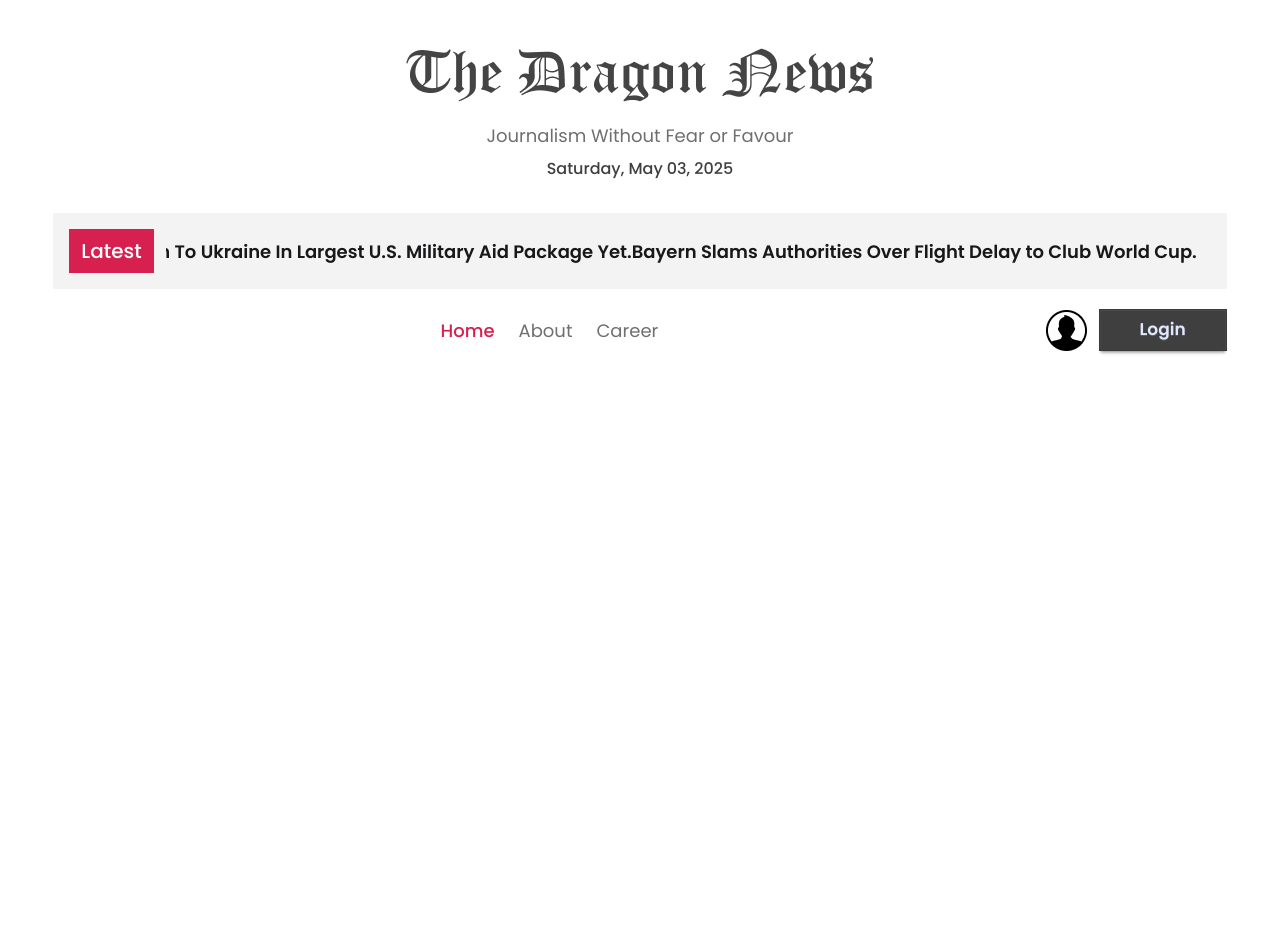
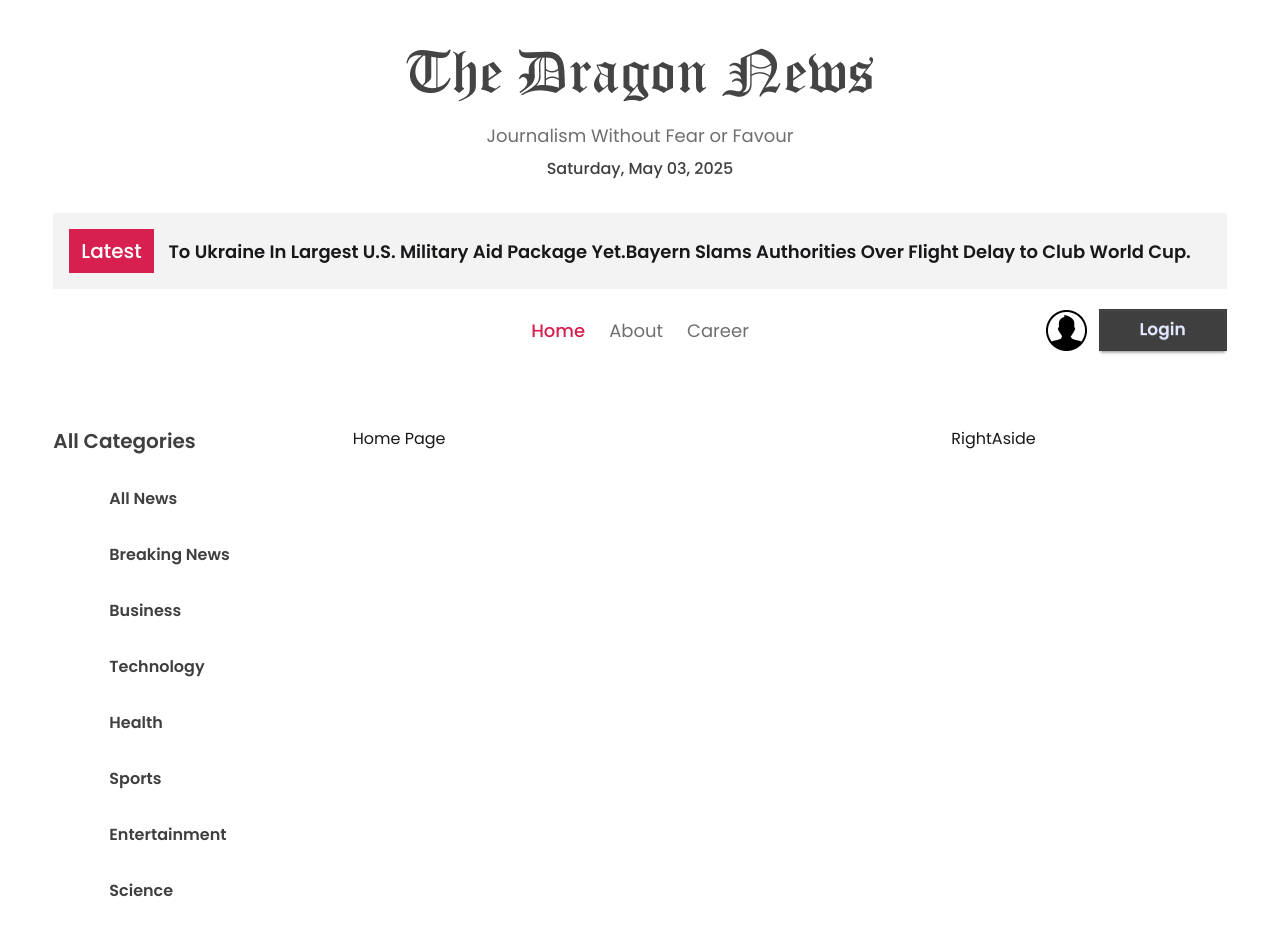
Before and after one commit to protapkrghosh/dragon-news, a React (Vite) app: page / in a window 1280 px wide. Shown: the top 937 px of the page. Before the commit the page ends 800 px from the top, so only its background shows below. Built offline with nearby package versions, Linux system fonts and the light colour scheme.

Commit message:
left aside completed in home page

```diff
--- a/src/Routes/Router.jsx
+++ b/src/Routes/Router.jsx
@@ -1,15 +1,31 @@
 import { createBrowserRouter } from "react-router";
 import HomeLayout from "../layouts/HomeLayout";
+import Home from "../pages/Home";
+import CategoryNews from "../pages/CategoryNews";
 
 
 const router = createBrowserRouter([
    {
       path: "/",
       Component: HomeLayout,
+      children: [
+         {
+            index: true,
+            Component: Home,
+         },
+         {
+            path: 'category/:id',
+            Component: CategoryNews,
+         }
+      ]
    },
    {
-      path: "/*",
-      element: <h3>Error 404</h3>,
+      path: 'auth',
+      element: <h2>Authentication Layout</h2>
+   },
+   {
+      path: "*",
+      element: <h3 className="flex justify-center text-accent text-9xl font-extrabold mt-52">Error 404</h3>,
    },
 ]);
 
--- /dev/null
+++ b/src/components/Categories.jsx
@@ -0,0 +1,30 @@
+import React, { use } from "react";
+import { NavLink } from "react-router";
+
+const categoryPromise = fetch("/categories.json").then((res) => res.json());
+
+const Categories = () => {
+   const categories = use(categoryPromise);
+
+   return (
+      <div>
+         <h4 className="text-xl text-primary font-semibold">All Categories</h4>
+
+         <div className="category_nav grid grid-cols-1 mt-5 gap-2">
+            {categories.map((category) => (
+               <NavLink
+                  to={`/category/${category.name}`}
+                  key={category.id}
+                  className={
+                     "btn bg-white hover:bg-base-300 border-0 shadow-none justify-start text-primary text-base font-semibold py-6 pl-14"
+                  }
+               >
+                  {category.name}
+               </NavLink>
+            ))}
+         </div>
+      </div>
+   );
+};
+
+export default Categories;
--- /dev/null
+++ b/src/components/HomePageLayout/LeftAside.jsx
@@ -0,0 +1,14 @@
+import React, { Suspense } from "react";
+import Categories from "../Categories";
+
+const LeftAside = () => {
+   return (
+      <div>
+         <Suspense fallback={<span className="loading loading-dots w-10"/>}>
+            <Categories />
+         </Suspense>
+      </div>
+   );
+};
+
+export default LeftAside;
--- /dev/null
+++ b/src/components/HomePageLayout/RightAside.jsx
@@ -0,0 +1,7 @@
+import React from 'react';
+
+const RightAside = () => {
+   return <div>RightAside</div>;
+};
+
+export default RightAside;
--- a/src/components/Navbar.jsx
+++ b/src/components/Navbar.jsx
@@ -4,14 +4,16 @@ import userImg from '../assets/user.png'
 
 const Navbar = () => {
    return (
-      <div className='flex justify-between items-center'>
+      <div className='grid grid-cols-3'>
          <div className=""></div>
-         <div className="nav text-accent text-[18px] space-x-6">
+
+         <div className="nav text-accent text-[18px] space-x-6 mt-2 flex justify-center">
             <NavLink to={"/"}>Home</NavLink>
             <NavLink to={"/about"}>About</NavLink>
             <NavLink to={"/career"}>Career</NavLink>
          </div>
-         <div className="flex items-center gap-3">
+
+         <div className="flex justify-end items-center gap-3">
             <img src={userImg} alt="User" />
             <button className="btn btn-primary text-[17px] rounded-none px-10 py-5">
                Login
--- a/src/index.css
+++ b/src/index.css
@@ -19,6 +19,10 @@
    font-family: "Poppins", sans-serif;
 }
 
-.active {
+nav .active {
    @apply text-secondary font-medium
 }
+
+.category_nav .active {
+   @apply bg-base-300
+}
--- a/src/layouts/HomeLayout.jsx
+++ b/src/layouts/HomeLayout.jsx
@@ -3,6 +3,8 @@ import { Outlet } from "react-router";
 import Header from "../components/Header";
 import LatestNews from "../components/LatestNews";
 import Navbar from "../components/Navbar";
+import LeftAside from "../components/HomePageLayout/LeftAside";
+import RightAside from "../components/HomePageLayout/RightAside";
 
 const HomeLayout = () => {
    return (
@@ -19,12 +21,18 @@ const HomeLayout = () => {
             </nav>
          </header>
 
-         <main>
-            <section className="left_nav"></section>
-            <section className="main">
+         <main className="w-11/12 mx-auto grid grid-cols-12 gap-6 mt-[76px]">
+            <aside className="col-span-3">
+               <LeftAside />
+            </aside>
+
+            <section className="main col-span-6">
                <Outlet />
             </section>
-            <section className="right_nav"></section>
+
+            <aside className="col-span-3">
+               <RightAside />
+            </aside>
          </main>
       </div>
    );
--- /dev/null
+++ b/src/pages/CategoryNews.jsx
@@ -0,0 +1,10 @@
+import React from "react";
+import { useParams } from "react-router";
+
+const CategoryNews = () => {
+   const { id } = useParams();
+
+   return <div>Category News - {id}</div>;
+};
+
+export default CategoryNews;
--- /dev/null
+++ b/src/pages/Home.jsx
@@ -0,0 +1,11 @@
+import React from 'react';
+
+const Home = () => {
+   return (
+      <div>
+         Home Page
+      </div>
+   );
+};
+
+export default Home;
```
